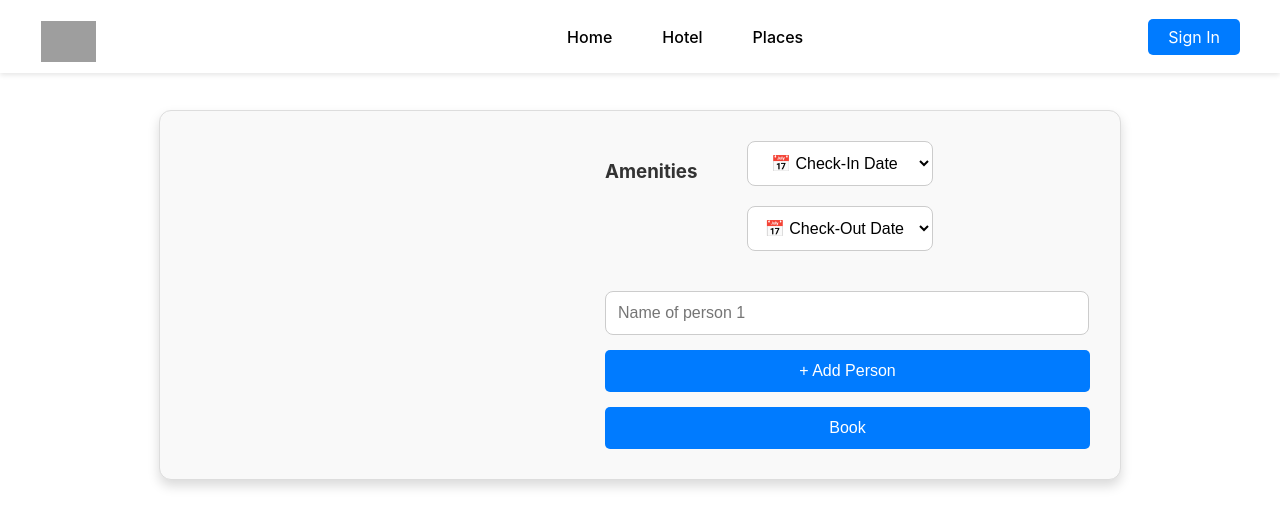
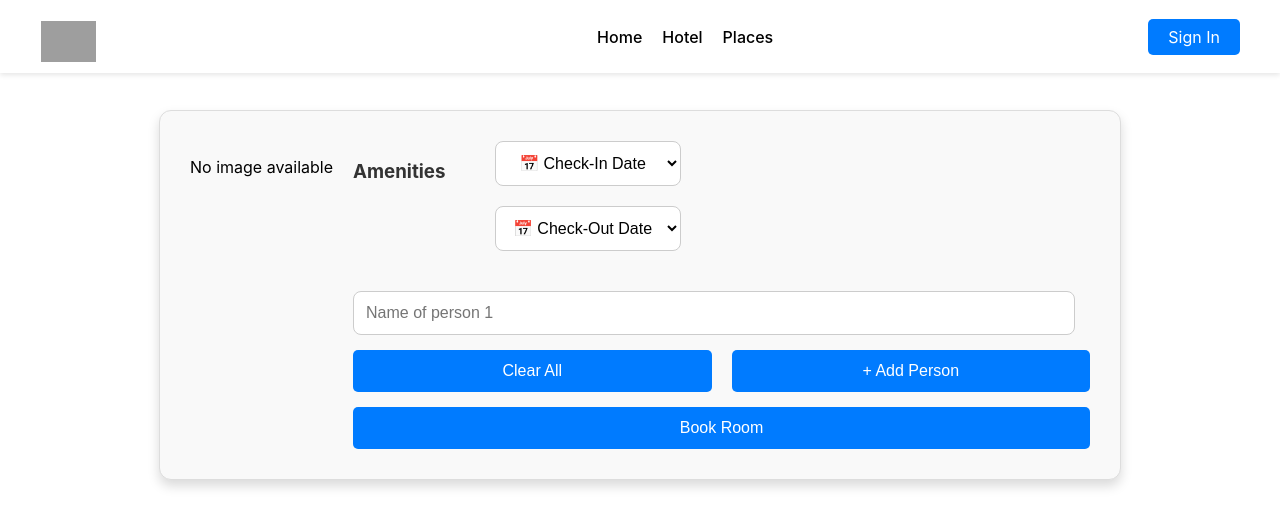
Before and after one commit to u950/hotel-booking-app, a React (Create React App) app: page /hotel/booking/1 in a window 1280 px wide. Shown: the top 526 px of the page. Built offline with nearby package versions, Linux system fonts and the light colour scheme; grey boxes are pictures that could not be loaded.

Commit message:
first release 2

```diff
--- a/package.json
+++ b/package.json
@@ -42,5 +42,8 @@
       "last 1 firefox version",
       "last 1 safari version"
     ]
+  },
+  "devDependencies": {
+    "gh-pages": "^6.3.0"
   }
 }
--- a/src/components/Booking-Modal/BookingModal.jsx
+++ b/src/components/Booking-Modal/BookingModal.jsx
@@ -1,183 +1,127 @@
-import React, { useEffect, useState ,} from "react";
-import { useLocation, useParams } from "react-router-dom";
-import Button from "../Button/Button"; // Reusable Button component
+import React, { useEffect, useState } from "react";
+import { useLocation, useNavigate } from "react-router-dom";
+import Image from "../../pages/Hotel-Details/image";
+import "../Button/Button.css";
 
-const BookingModal = ({id, data}) => {
+const BookingModal = () => {
+  const location = useLocation();
+  const navigate = useNavigate();
 
-  // const {guest} = useContext(PeopleCount);
-
-  const location = useLocation();
-  const { bookingDetails , parentId} = location.state || {};
-  // const {bookingId} = useParams();
-
+  const { bookingDetails } = location.state || {};
+  const [finalData, setFinalData] = useState([]);
   const [checkIn, setCheckIn] = useState("");
   const [checkOut, setCheckOut] = useState("");
   const [people, setPeople] = useState([{ name: "" }]);
-  // const [data, setData] = useState([])
-  // const [currentIdx, setCurrentIdx] = useState(0);
-  // const [roomImages, setRoomImages] = useState([])
-  const [loading, setLoading] = useState(true);
 
-  console.log('parent id ',parentId)
+  useEffect(() => {
+    if (bookingDetails) {
+      setFinalData(bookingDetails);
+    }
+  }, [bookingDetails]);
 
-  console.log(data);
-
-
-  // if(loading){
-  //   return <div>Loading...</div>
-  // }
-
-  const cardStyle = {
-    display: "flex",
-    flexWrap: "wrap",
-    gap: "20px",
-    border: "1px solid #ddd",
-    borderRadius: "12px",
-    padding: "30px",
-    maxWidth: "900px",
-    margin: "50px auto",
-    boxShadow: "0 6px 12px rgba(0, 0, 0, 0.15)",
-    backgroundColor: "#f9f9f9",
-  };
-
-  const imgWrapperStyle = {
-    position: "relative",
-    flex: "1 1 40%",
-    maxWidth: "400px",
-  };
-
-  const imgStyle = {
-    width: "100%",
-    height: "320px",
-    borderRadius: "10px",
-    objectFit: "cover",
-    border: "2px solid #ddd",
-  };
-
-  const roomNameStyle = {
-    position: "absolute",
-    top: "10px",
-    left: "10px",
-    backgroundColor: "rgba(0, 0, 0, 0.7)",
-    color: "#fff",
-    padding: "5px 10px",
-    borderRadius: "8px",
-    fontSize: "18px",
-    fontWeight: "bold",
-  };
-
-  const contentStyle = {
-    flex: "1 1 50%",
-    display: "flex",
-    flexDirection: "column",
-    gap: "20px",
-  };
-
-  const formStyle = {
-    display: "flex",
-    flexDirection: "column",
-    gap: "15px",
-    marginTop: "20px",
-  };
-
-  const amenitiesStyle = {
-    display: "flex",
-    flexDirection: "column",
-    gap: "10px",
-  };
-
-  const formSelect = {
-    padding: "12px",
-    fontSize: "16px",
-    border: "1px solid #ccc",
-    borderRadius: "8px",
-    background: "#fff",
-    width: "100%",
-    textAlign: "center",
-  };
-
-  const inputStyle = {
-    padding: "12px",
-    fontSize: "16px",
-    border: "1px solid #ccc",
-    borderRadius: "8px",
-    width: "94.5%",
+  const handlePersonChange = (index, name) => {
+    const updatedPeople = [...people];
+    updatedPeople[index].name = name;
+    setPeople(updatedPeople);
   };
 
   const handleAddPerson = () => {
-    if (people[people.length - 1].name !== "") {
-      setPeople([...people, { name: "" }]);
-    }
+    setPeople([...people, { name: "" }]);
   };
 
-  const handlePersonChange = (index, value) => {
-    const updatedPeople = [...people];
-    updatedPeople[index].name = value;
-    setPeople(updatedPeople);
+  const handleClearAll = () => {
+    setPeople([{ name: "" }]);
+    setCheckIn("");
+    setCheckOut("");
   };
 
+  const handleSubmit = (e) => {
+    e.preventDefault();
 
+    // Input validation
+    if (!checkIn || !checkOut) {
+      alert("Please select both Check-In and Check-Out dates.");
+      return;
+    }
+    if (new Date(checkIn) >= new Date(checkOut)) {
+      alert("Check-Out date must be later than Check-In date.");
+      return;
+    }
+    const validPeople = people.filter((person) => person.name?.trim());
+    if (validPeople.length === 0) {
+      alert("Please enter at least one person's name.");
+      return;
+    }
 
+    alert(
+      `Booking Done for:\n- Check-In: ${checkIn}\n- Check-Out: ${checkOut}\n- People: ${validPeople
+        .map((p) => p.name)
+        .join(", ")}\nNavigating to home page in few seconds.`
+    );
+
+    setTimeout(() => {
+      navigate(`/`,{replace : true});
+    }, 500);
+  };
 
   return (
     <div style={cardStyle}>
       {/* Image Section */}
-      {/* {parentId} */}
-
-      <div style={imgWrapperStyle}>
-        {/* <img src={roomImages[currentIdx]} alt="Room" style={imgStyle} /> */}
-        {/* <div style={roomNameStyle}>{data.name}</div> */}
-      </div>
+      {finalData && finalData.image_urls?.length > 0 ? (
+        <Image name={finalData.name} image_Url={finalData.image_urls} />
+      ) : (
+        <p>No image available</p>
+      )}
 
       {/* Content Section */}
       <div style={contentStyle}>
-        {/* Amenities Section */}
+        {/* Amenities */}
         <div style={{ display: "flex", gap: "50px" }}>
           <div style={amenitiesStyle}>
             <h3 style={{ marginBottom: "10px", color: "#333" }}>Amenities</h3>
-            {/* {data.amenities.map((amenity, index) => (
-              <p key={index} style={{ margin: "5px 0", color: "#555" }}>
-                - {amenity}
-              </p>
-            ))} */}
+            <p >{finalData.amenities?.join(", ")}</p>
           </div>
-          <div style={{ display: "flex", justifyContent: "center", flexDirection: "column", gap: "20px" }}>
-            <select
-              style={formSelect}
-              value={checkIn}
-              onChange={(e) => setCheckIn(e.target.value)}
-            >
-              <option value="" disabled>
-                📅 Check-In Date
-              </option>
-              {generateDateOptions().map((date) => (
-                <option key={date} value={date}>
-                  {date}
+
+          {/* Date Selection */}
+          <div style={{ display: "flex", flexDirection: "column", gap: "20px" }}>
+            <label>
+              <select
+                style={formSelect}
+                value={checkIn}
+                onChange={(e) => setCheckIn(e.target.value)}
+              >
+                <option value="" disabled>
+                  📅 Check-In Date
                 </option>
-              ))}
-            </select>
-
-            {/* Check-Out Dropdown */}
-            <select
-              style={formSelect}
-              value={checkOut}
-              onChange={(e) => setCheckOut(e.target.value)}
-            >
-              <option value="" disabled>
-                📅 Check-Out Date
-              </option>
-              {generateDateOptions().map((date) => (
-                <option key={date} value={date}>
-                  {date}
+                {generateDateOptions().map((date) => (
+                  <option key={date} value={date}>
+                    {date}
+                  </option>
+                ))}
+              </select>
+            </label>
+            <label>
+              <select
+                style={formSelect}
+                value={checkOut}
+                onChange={(e) => setCheckOut(e.target.value)}
+              >
+                <option value="" disabled>
+                  📅 Check-Out Date
                 </option>
-              ))}
-            </select>
+                {generateDateOptions().map((date) => (
+                  <option key={date} value={date}>
+                    {date}
+                  </option>
+                ))}
+              </select>
+            </label>
           </div>
         </div>
 
         {/* Booking Form */}
-        <form style={formStyle}>
-          {/* Input fields for people */}
+        <form style={formStyle} onSubmit={handleSubmit}>
+          {/* People Input */}
           {people.map((person, index) => (
             <input
               key={index}
@@ -189,17 +133,28 @@ const BookingModal = ({id, data}) => {
             />
           ))}
 
-          {/* Add More People Button */}
-          <Button
-            buttonName="+ Add Person"
-            onClick={(e) => {
-              e.preventDefault();
-              handleAddPerson();
-            }}
-          />
+          {/* Buttons */}
+          <div style={{ display: "flex", justifyContent: "center", gap: "20px" }}>
+            <button
+              className="button-style"
+              type="button"
+              onClick={handleClearAll}
+            >
+              Clear All
+            </button>
+            <button
+              className="button-style"
+              type="button"
+              onClick={handleAddPerson}
+            >
+              + Add Person
+            </button>
+          </div>
 
-          {/* Booking Button */}
-          <Button buttonName="Book" />
+          {/* Submit Button */}
+          <button type="submit" className="button-style">
+            Book Room
+          </button>
         </form>
       </div>
     </div>
@@ -223,4 +178,59 @@ const generateDateOptions = () => {
   return options;
 };
 
+// Styling
+const cardStyle = {
+  display: "flex",
+  flexWrap: "wrap",
+  gap: "20px",
+  border: "1px solid #ddd",
+  borderRadius: "12px",
+  padding: "30px",
+  maxWidth: "900px",
+  margin: "50px auto",
+  boxShadow: "0 6px 12px rgba(0, 0, 0, 0.15)",
+  backgroundColor: "#f9f9f9",
+};
+
+
+const contentStyle = {
+  flex: "1 1 50%",
+  display: "flex",
+  flexDirection: "column",
+  gap: "20px",
+};
+
+const formStyle = {
+  display: "flex",
+  flexDirection: "column",
+  gap: "15px",
+  marginTop: "20px",
+  cursor:'pointer'
+};
+
+const amenitiesStyle = {
+  display: "flex",
+  flexDirection: "column",
+  gap: "10px",
+};
+
+const formSelect = {
+  padding: "12px",
+  fontSize: "16px",
+  border: "1px solid #ccc",
+  borderRadius: "8px",
+  background: "#fff",
+  width: "100%",
+  textAlign: "center",
+};
+
+const inputStyle = {
+  padding: "12px",
+  fontSize: "16px",
+  border: "1px solid #ccc",
+  borderRadius: "8px",
+  width: "94.5%",
+};
+
+
 export default BookingModal;
--- a/src/components/Button/Button.jsx
+++ b/src/components/Button/Button.jsx
@@ -2,9 +2,10 @@ import React from 'react'
 import PropTypes from 'prop-types'
 import './Button.css'
 import { useNavigate } from 'react-router-dom'
-// import BookingModal from '../Booking-Modal/BookingModal'
+import BookingModal from '../Booking-Modal/BookingModal'
 
-const Button = ({buttonName, id,parentId, img, bookingId , bookingDetails}) => {
+
+const Button = ({buttonName, id,parentId, img, bookingId , bookingDetails, onClick}) => {
 
   const navigate = useNavigate();   // navigation
 
@@ -24,7 +25,7 @@ const Button = ({buttonName, id,parentId, img, bookingId , bookingDetails}) => {
 
     <button
       className='button-style'
-      onClick={handleClick}
+      onClick={ onClick || handleClick}
     >{buttonName}
     </button>
   )
--- a/src/components/Header/Navbar.jsx
+++ b/src/components/Header/Navbar.jsx
@@ -33,13 +33,14 @@ const styles = {
     justifyContent: 'space-between',
     maxWidth: '1200px',
     margin: '0 auto',
+    padding: '0 10px',
   },
   navLinks: {
     display: 'flex',
     alignItems: 'center',
-    gap: '50px',
+    gap: '20px',
     '@media (max-width: 768px)': {
-      display: 'none', // Hide on mobile
+      display: 'none',
     },
   },
   navItem: {
@@ -67,7 +68,7 @@ const styles = {
   },
   mobileMenu: {
     // position: 'fixed',
-    top: '60px', // Height of navbar
+    top: '60px',
     left: 0,
     right: 0,
     background: 'white',
@@ -78,7 +79,7 @@ const styles = {
     '@media (max-width: 768px)': {
       display: 'flex',
       flexDirection: 'column',
-      gap: '20px',
+      gap: '15px',
     },
   },
   signInButton: {
@@ -92,7 +93,7 @@ const styles = {
       backgroundColor: '#0056b3',
     },
     '@media (max-width: 768px)': {
-      display: 'none', // Hide on mobile, will show in mobile menu
+      display: 'none',
     },
   }
 };
--- a/src/pages/Home/Home.jsx
+++ b/src/pages/Home/Home.jsx
@@ -37,7 +37,7 @@ const Home = () => {
     try {
       const data = await fetchHotelList(pages, pageSize);
       setHotels(data.hotels);
-      console.log(data.hotels);
+      // console.log(data.hotels);
     } catch (e) {
       console.log('Error fetching hotels:', e);
       setError('Failed to load hotels. Please try again later.');
@@ -95,10 +95,15 @@ const Home = () => {
   const grids = {
     padding: '25px',
     display: 'flex',
+    flexDirection: 'row',
     minHeight: '100vh',
     justifyContent: 'space-between',
     alignItems: 'flex-start',
     position: 'relative',
+    '@media (max-width: 768px)': {
+      flexDirection: 'column',
+      alignItems: 'center',
+    },
   };
   const gridStyle = {
     display: 'grid',
@@ -119,13 +124,20 @@ const Home = () => {
 
   const filterStyle = {
     display: 'flex',
+    flexDirection: 'column',
     top: '80px',
-    width: '25%',
+    width: '100%',
     height: 'fit-content',
     textAlign: 'center',
-    marginLeft: '10px',
+    marginLeft: '0',
     padding: '15px',
     backgroundColor: 'white',
+    '@media (min-width: 769px)': {
+      width: '25%',
+      marginLeft: '10px',
+      marginTop: '30px',
+
+    },
   };
 
 
@@ -172,7 +184,7 @@ const Home = () => {
           <h3 style={filterStyle} className='filters'>Filters</h3>
 
           {/* price filter */}
-          <h4>Price Range</h4>
+          <h4 style={{marginTop: '10px'}}>Price Range</h4>
           {
             priceRanges.map((key,i)=>(
               <label style={{display:'flex', alignItems: 'center'}}>
--- /dev/null
+++ b/src/pages/Hotel-Details/image.js
@@ -0,0 +1,49 @@
+import React, { useEffect, useState } from 'react'
+
+const Image = ({image_Url, name}) => {
+
+  const [currentImg, setCurrentImg] = useState(0);
+
+  const imgStyle = {
+    width: "100%",
+    height: "320px",
+    borderRadius: "10px",
+    objectFit: "cover",
+    border: "2px solid #ddd",
+  };
+  const imgWrapperStyle = {
+    position: "relative",
+    flex: "1 1 40%",
+    maxWidth: "400px",
+  };
+  const roomNameStyle = {
+    position: "absolute",
+    top: "10px",
+    left: "10px",
+    backgroundColor: "rgba(0, 0, 0, 0.7)",
+    color: "#fff",
+    padding: "5px 10px",
+    borderRadius: "8px",
+    fontSize: "18px",
+    fontWeight: "bold",
+  };
+
+  useEffect(()=>{
+    if(image_Url){
+        const interval = setInterval(()=>{
+        setCurrentImg((prev) => (prev +1) % image_Url.length);
+        },4000)
+        return ()=> clearInterval(interval);
+    }
+  },[image_Url])
+
+
+  return (
+    <div style={imgWrapperStyle}>
+        <img src={image_Url[currentImg]} alt="Room" style={imgStyle} />
+        <div style={roomNameStyle}>{name}</div>
+  </div>
+  )
+}
+
+export default Image
```
Also changed, not shown: src/pages/Hotel-Details/HotelDetails.jsx (+9 -1 lines), 1 other file (tests, documents, lock files or other folders).
